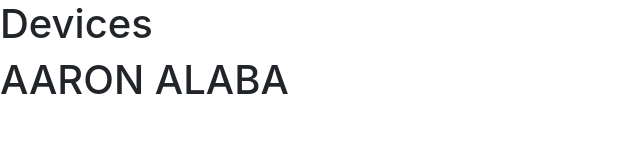
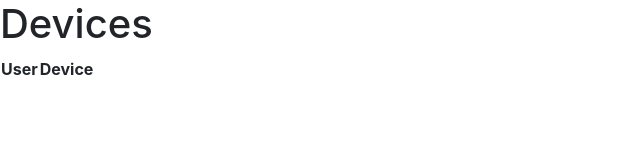
Before and after one commit to ajalaba/TrackMe, a plain HTML site: page device-list.html in a window 1280 px wide. Shown: the whole page, without its empty margins (0-640 px from the left). Drawn offline with nearby package versions, Linux system fonts and the light colour scheme.

Commit message:
ADD: New table element

```diff
--- a/device-list.html
+++ b/device-list.html
@@ -12,8 +12,16 @@ TrackMe application" />
 </head>
 <body>
 <h1>Devices</h1>
-<h1>AARON ALABA</h1>
 <script src="https://code.jquery.com/jquery-3.5.1.min.js"></script>
 <script src="https://stackpath.bootstrapcdn.com/bootstrap/4.5.0/js/bootstrap.min.js"></script>
+<table id="devices">
+    <thead>
+    <tr>
+    <th>User</th>
+    <th>Device</th>
+    </tr>
+    </thead>
+    <tbody></tbody>
+    </table>
 </body>
 </html>
```
